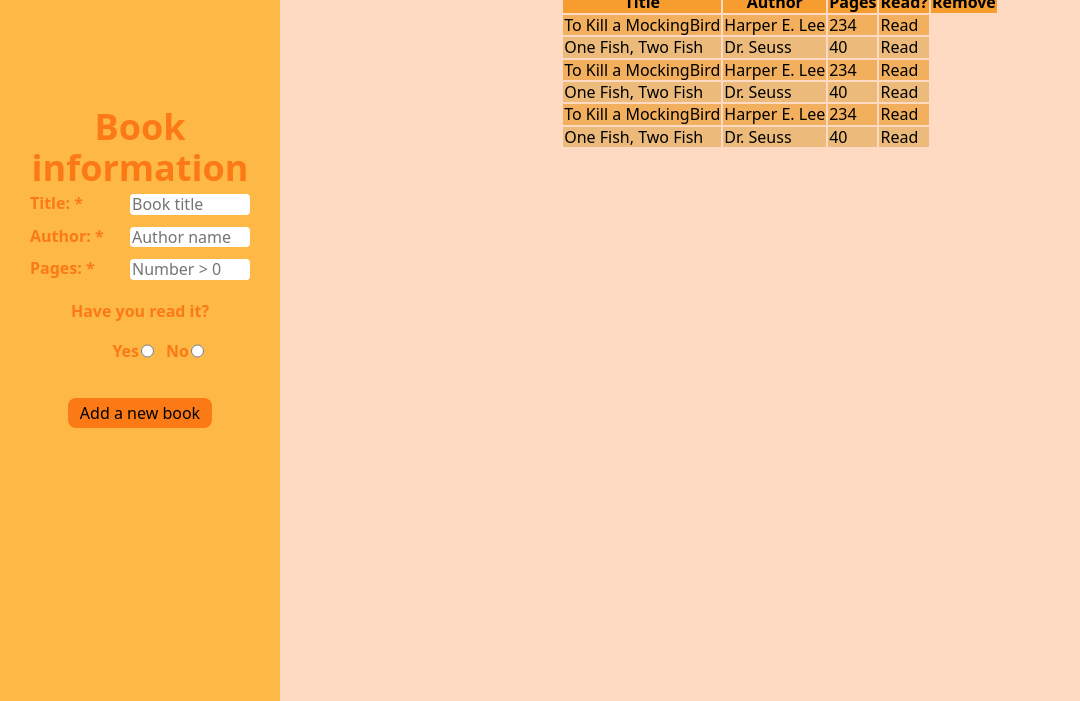
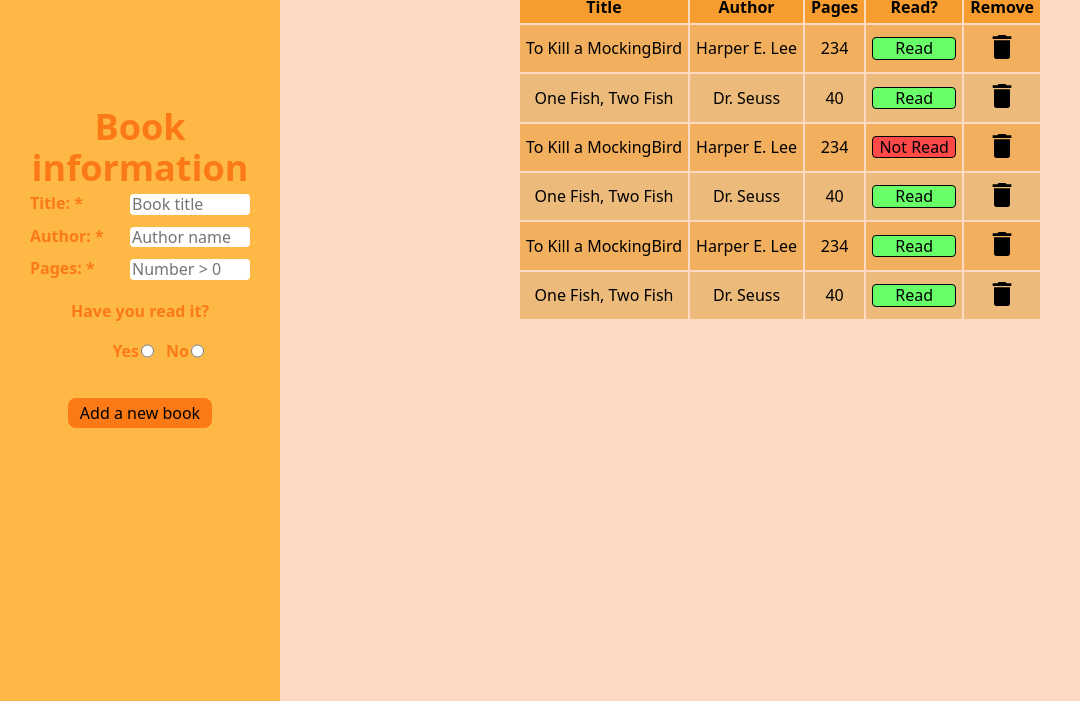
Before and after one commit to atrbyg24/library, a plain HTML site: page index.html in a window 1280 px wide. Shown: the part 99-800 px from the top of the page, without its empty margins (0-1080 px from the left). Drawn offline with Linux system fonts and the light colour scheme; a web font is replaced by a local one.

Commit message:
Modify table to include read-status and delete buttons

```diff
--- a/index.html
+++ b/index.html
@@ -53,20 +53,6 @@
                 <th>Remove</th>
             </thead>
             <tbody class="book-list">
-                <tr>
-                    <td>The Art of War</td>
-                    <td>Sun Tzu</td>
-                    <td>124</td>
-                    <td>Yes</td>
-                    <td>icon</td>
-                </tr>
-                <tr>
-                    <td>The Art of War</td>
-                    <td>Sun Tzu</td>
-                    <td>124</td>
-                    <td>Yes</td>
-                    <td>icon</td>
-                </tr>
             </tbody>
         </table>
     </div>
--- a/script.js
+++ b/script.js
@@ -32,13 +32,26 @@ function displayBooks(myLibrary) {
         bookAuthor.textContent = book.author;
         const bookPages = document.createElement("td");
         bookPages.textContent = book.pages;
+
         const bookReadStatus = document.createElement("td");
-        bookReadStatus.textContent = book.readStatus ? "Read" : "Not Read";
+        const readStatusButton = document.createElement("button");
+        readStatusButton.type = "button";
+        readStatusButton.classList.add(book.readStatus ? "read-button" : "not-read-button");
+        readStatusButton.textContent = book.readStatus ? "Read" : "Not Read";
+        bookReadStatus.append(readStatusButton);
+
+        const bookDelete = document.createElement("td");
+        const deleteButton = document.createElement("img");
+        deleteButton.id = "delete-icon";
+        deleteButton.src = "delete.svg";
+        deleteButton.alt = "Delete button icon";
+        bookDelete.append(deleteButton);
 
         bookRow.append(bookTitle);
         bookRow.append(bookAuthor);
         bookRow.append(bookPages);
         bookRow.append(bookReadStatus);
+        bookRow.append(bookDelete);
 
         tableBody.append(bookRow);
     }
@@ -46,7 +59,7 @@ function displayBooks(myLibrary) {
 
 addBookToLibrary("To Kill a MockingBird","Harper E. Lee",234,true);
 addBookToLibrary("One Fish, Two Fish","Dr. Seuss",40,true);
-addBookToLibrary("To Kill a MockingBird","Harper E. Lee",234,true);
+addBookToLibrary("To Kill a MockingBird","Harper E. Lee",234,false);
 addBookToLibrary("One Fish, Two Fish","Dr. Seuss",40,true);
 addBookToLibrary("To Kill a MockingBird","Harper E. Lee",234,true);
 addBookToLibrary("One Fish, Two Fish","Dr. Seuss",40,true);
--- a/style.css
+++ b/style.css
@@ -112,6 +112,12 @@ li {
     padding: 48px;
 }
 
+.reading-table th,td {
+    padding: 6px;
+    text-align: center;
+    vertical-align: center;
+}
+
 caption {
     font-family: "Beau Rivage";
     font-size: 36px;
@@ -130,6 +136,20 @@ tbody > tr:nth-child(even) {
     background-color: var(--table-row-even);
 }
 
+.read-button {
+    border-radius: 4px;
+    border: 1px solid black;
+    background-color: rgb(105, 255, 105);
+    width: 84px;
+}
+
+.not-read-button {
+    border-radius: 4px;
+    border: 1px solid black;
+    background-color: rgb(255, 72, 72);
+    width: 84px;
+}
+
 #delete-icon {
     width: 32px;
 }
```
